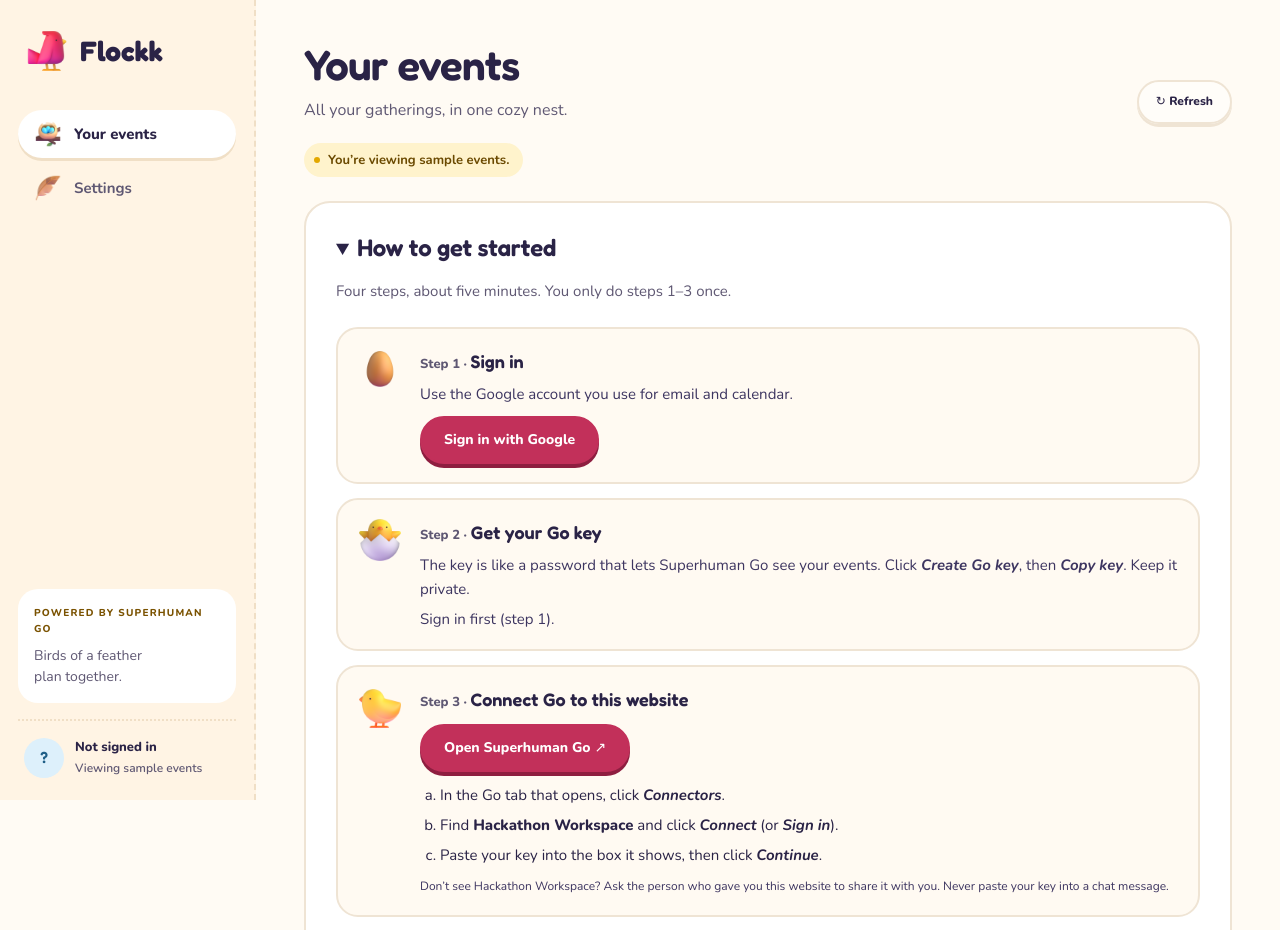
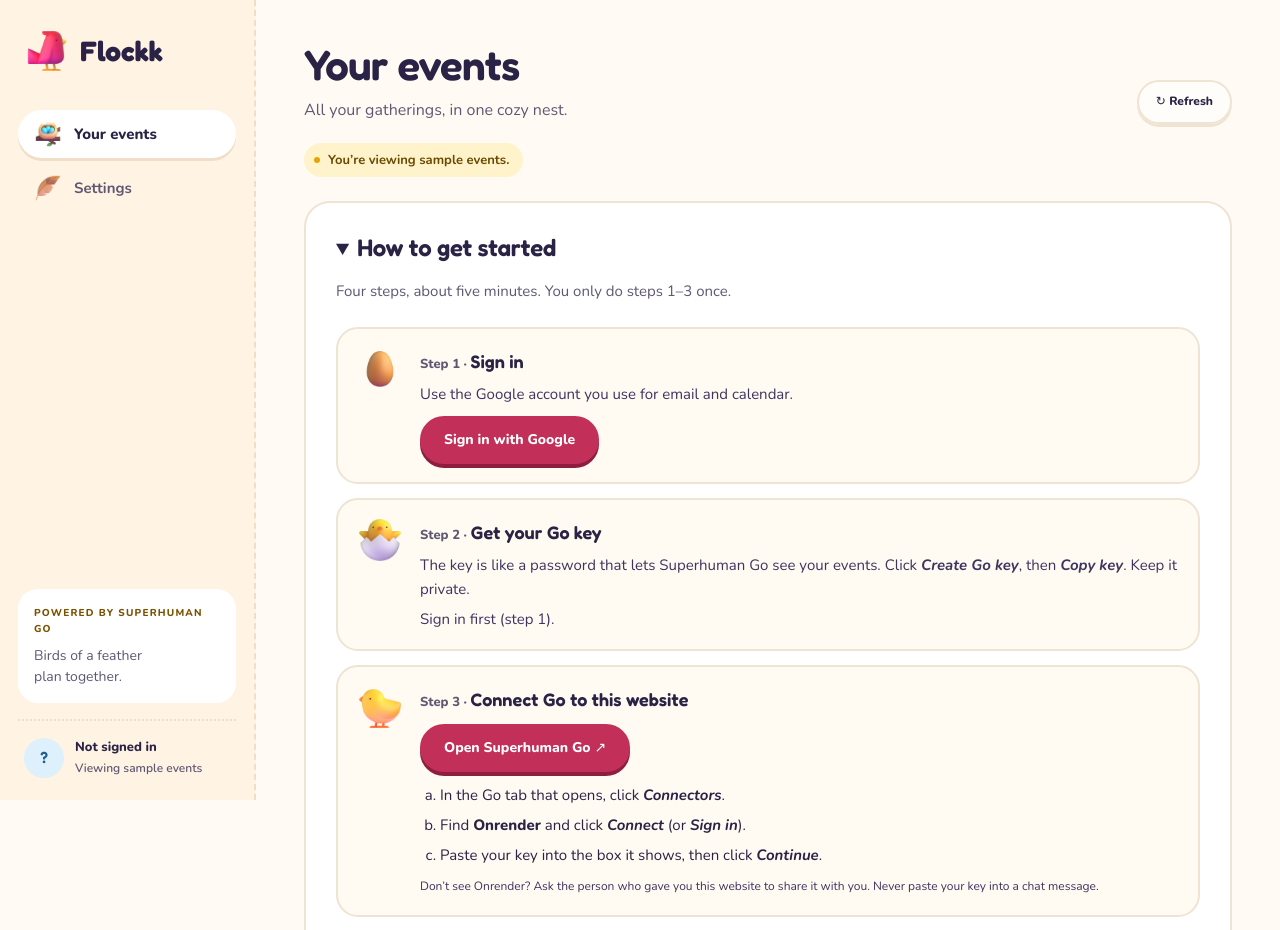
Before and after one commit to Josh-Roe/SuperhumanGo_HackProj, a React (Vite) app in the folder frontend/: page / in a window 1280 px wide. Shown: the top 930 px of the page. Built offline with nearby package versions, Linux system fonts and the light colour scheme.

Commit message:
fix(frontend): use live connector name and tolerate slow event reads

```diff
--- a/frontend/src/App.tsx
+++ b/frontend/src/App.tsx
@@ -42,7 +42,7 @@ const steps: { id: Step; name: string }[] = [
 ];
 const GO_URL = "https://go.superhuman.com/";
 // Name of the Pack installed in Go (integrations/superhuman, pack 72744).
-const CONNECTOR_NAME = "Hackathon Workspace";
+const CONNECTOR_NAME = "Onrender";
 // Bird art: Microsoft Fluent Emoji 3D (MIT), see public/flock/LICENSE.txt.
 function flock(name: string) {
   return `/flock/${name}.png`;
--- a/frontend/src/api.ts
+++ b/frontend/src/api.ts
@@ -318,7 +318,8 @@ export async function requestJson(
 ): Promise<unknown> {
   const response = await fetch(path, {
     method,
-    signal: AbortSignal.timeout(12000),
+    // Render Free can take longer to serve concurrent event panel reads.
+    signal: AbortSignal.timeout(45000),
     headers: {
       Accept: "application/json",
       Authorization: `Bearer ${typeof token === "string" ? token : token()}`,
```
Also changed, not shown: 2 other files (tests, documents, lock files or other folders).
